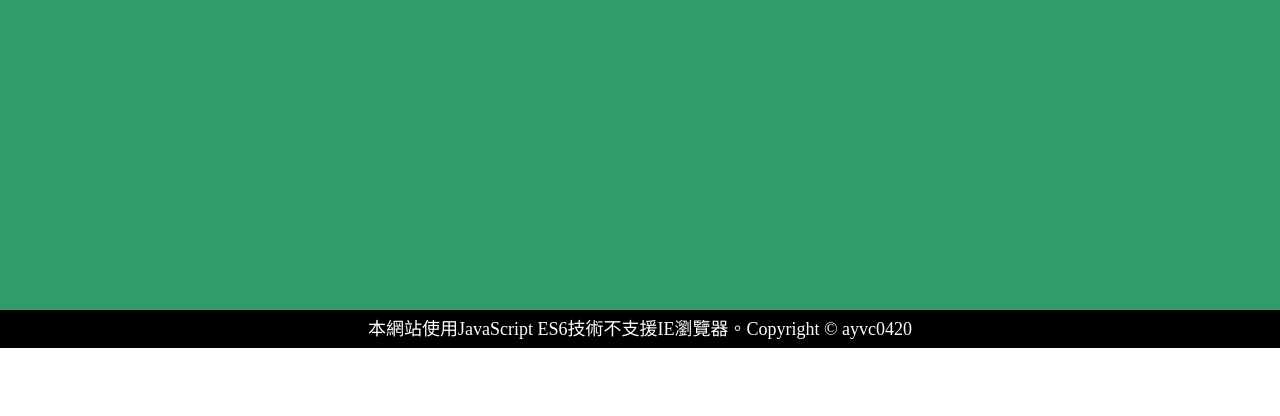
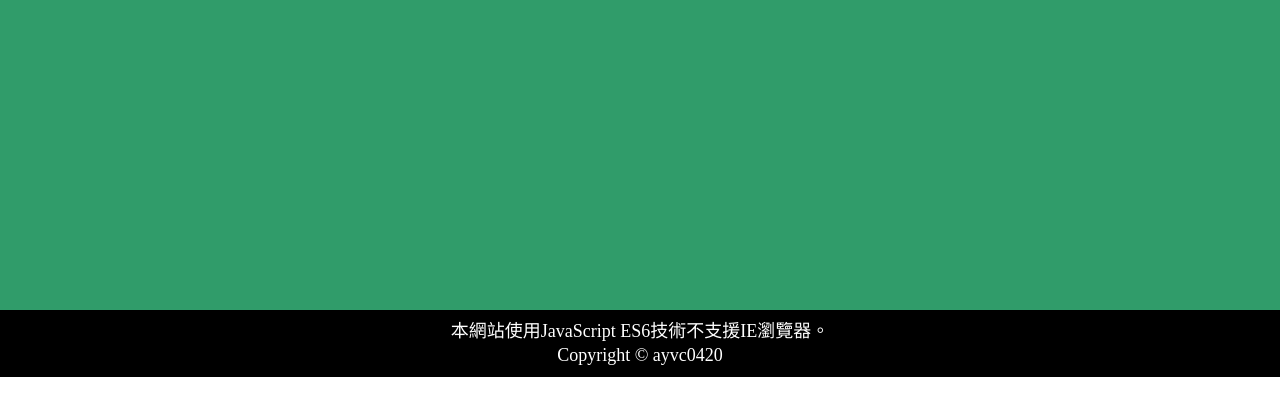
Before and after one commit to ayvc0420/guessNumber, a plain HTML site: page index.html in a window 1280 px wide. Shown: the part 306-722 px from the top of the page. Drawn offline with Linux system fonts and the light colour scheme; a web font is replaced by a local one.

Commit message:
標註位置改善

```diff
--- a/css/style.css
+++ b/css/style.css
@@ -114,6 +114,7 @@ footer{
     background-color: black;
     padding: 10px 0;
     font-size: 18px;
+    line-height: 1.3;
 }
 @media screen and (max-width:1023px) {
     .scanf>span{
--- a/index.html
+++ b/index.html
@@ -39,7 +39,8 @@
     </main>
 
     <footer>
-        本網站使用JavaScript ES6技術不支援IE瀏覽器。<span>Copyright &copy; ayvc0420</span>
+        <p>本網站使用JavaScript ES6技術不支援IE瀏覽器。</p>
+        <span>Copyright &copy; ayvc0420</span>
     </footer>
 
     <script src="js/javascript.js"></script>
```
